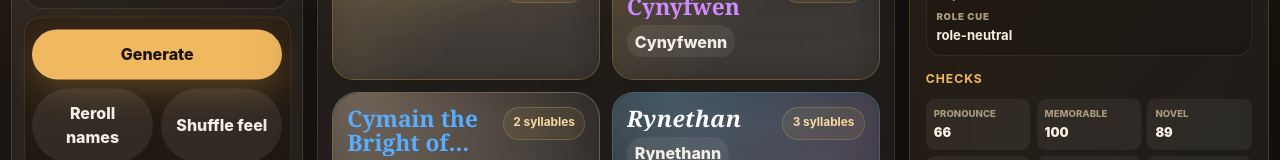
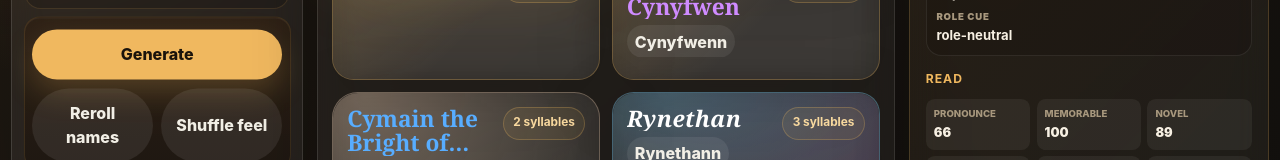
Before and after one commit to jaahay/name-forge, a React (Vite) app: page / in a window 1280 px wide. Shown: the part 407-567 px from the top of the page. Built offline with nearby package versions, Linux system fonts and the light colour scheme.

Commit message:
Rename inspector checks to read

```diff
--- a/src/ui/NameCard.tsx
+++ b/src/ui/NameCard.tsx
@@ -80,8 +80,8 @@ export function NameInspector({ name }: NameInspectorProps) {
       </ul>
 
       <div className="name-detail-grid" aria-label={`Selected details for ${name.name}`}>
-        <section className="detail-block" aria-label={`${name.name} check breakdown`}>
-          <h3>Checks</h3>
+        <section className="detail-block" aria-label={`${name.name} read breakdown`}>
+          <h3>Read</h3>
           <dl className="score-list detail-score-list">
             {scorePresentation.map((score) => <div key={`${name.id}-${score.key}`}><dt>{score.label}</dt><dd>{formatScore(name.scores[score.key])}</dd></div>)}
           </dl>
```
